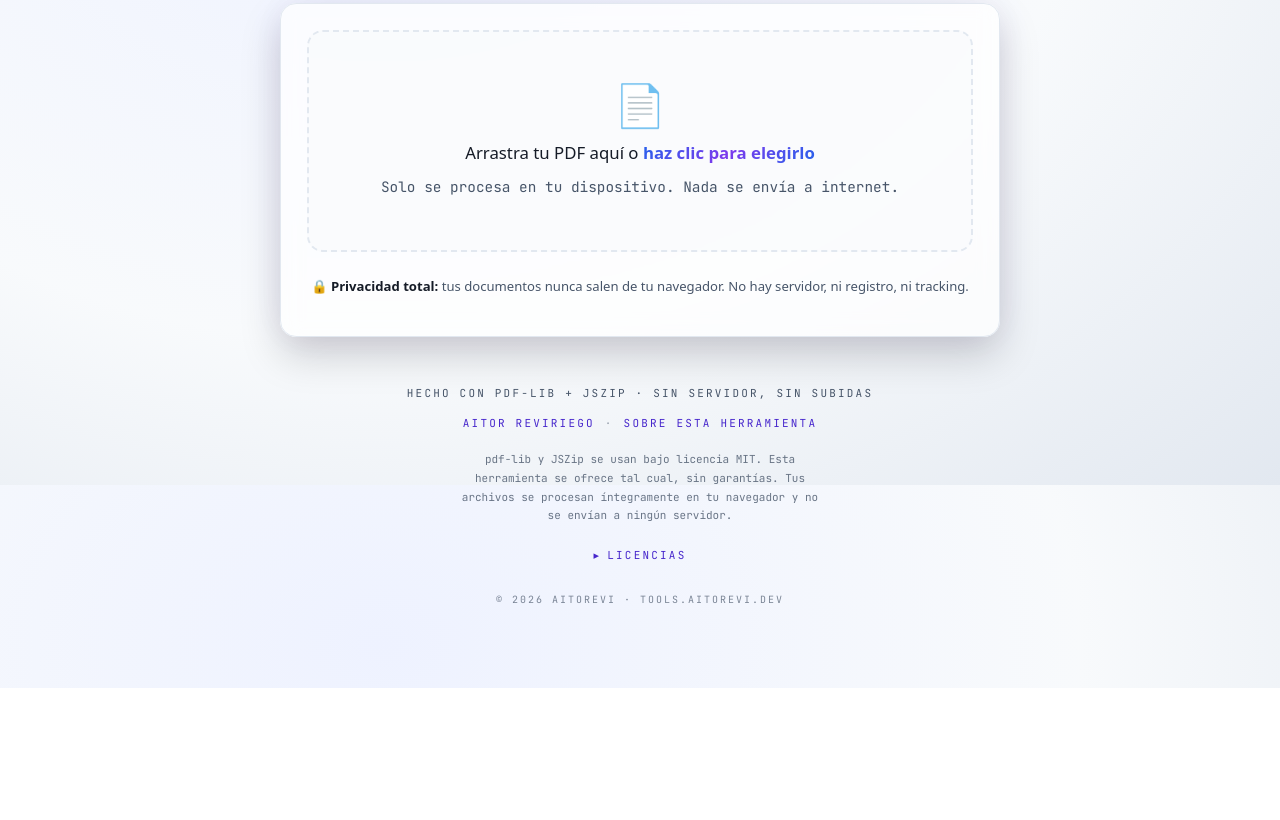
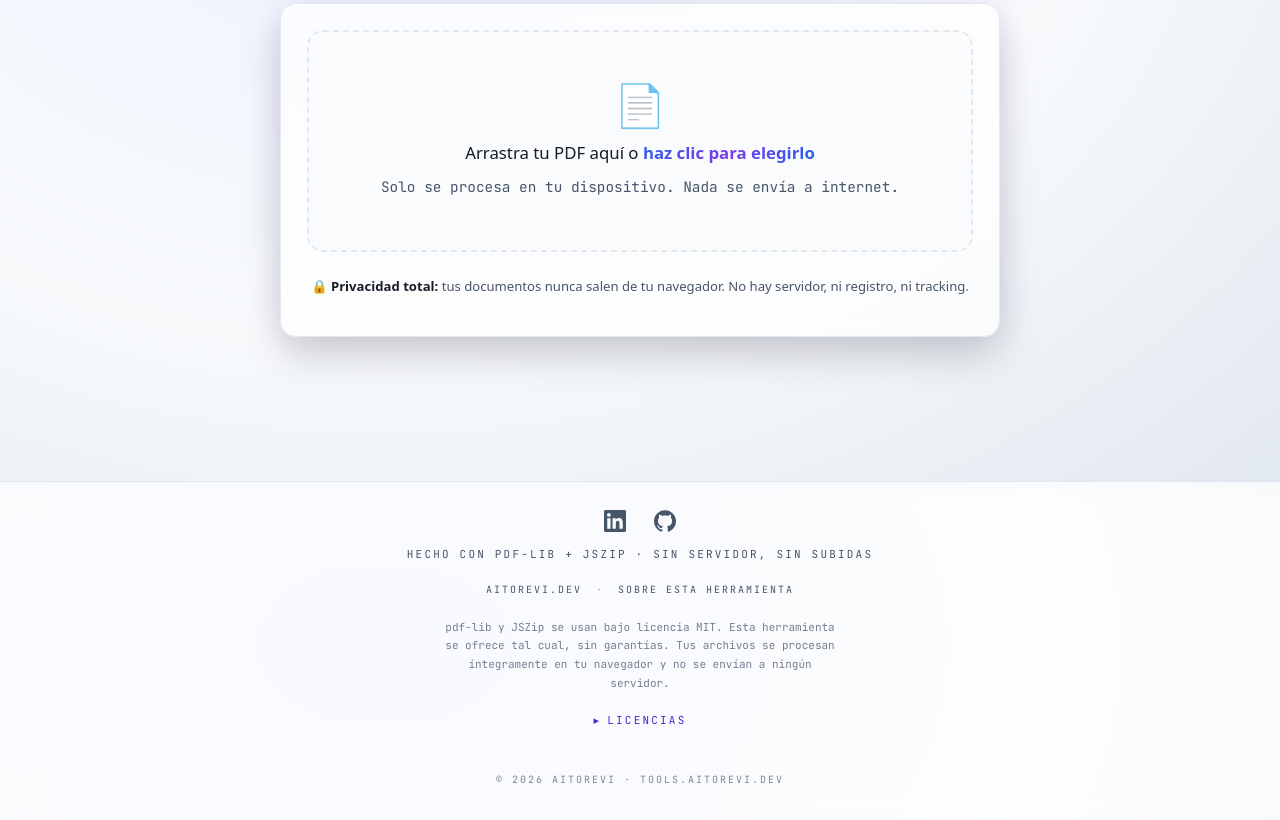
Before and after one commit to aitorevi/aitorevi-tools, a plain HTML site: page index.html in a window 1280 px wide. Shown: the part 315-1135 px from the top of the page. Before the commit the page ends 1003 px from the top, so only its background shows below. Drawn offline with Linux system fonts and the light colour scheme.

Commit message:
style: footer como barra a todo el ancho con iconos sociales
Reestructura el footer al formato del de aitorevi.dev: barra full-width con
borde superior y backdrop-blur, fila de iconos sociales (LinkedIn y GitHub
en SVG inline, sin dependencias) y filas mono centradas. Mantiene el aviso
legal, el <details> de licencias y el copyright. Saca el footer fuera de
<main> para que ocupe todo el ancho.

```diff
--- a/index.html
+++ b/index.html
@@ -261,33 +261,51 @@
     .privacy { margin-top: 24px; text-align: center; font-size: .82rem; color: rgb(var(--muted)); }
     .privacy strong { color: rgb(var(--fg)); }
 
-    /* Footer — mismo lenguaje que el footer de aitorevi.dev (mono, uppercase, tracking) */
-    footer {
-      margin-top: 48px; text-align: center;
+    /* ── Footer — barra a todo el ancho, como aitorevi.dev ── */
+    .site-footer {
+      margin-top: 64px; width: 100%;
+      display: flex; flex-direction: column; align-items: center; gap: 14px;
+      padding: 28px 20px 32px;
+      background: rgb(var(--surface) / 0.6);
+      backdrop-filter: blur(10px);
+      border-top: 1px solid rgb(var(--border));
       font-family: "JetBrains Mono", ui-monospace, monospace;
       color: rgb(var(--muted));
     }
-    footer a { color: rgb(var(--accent)); text-decoration: none; }
-    footer a:hover { text-decoration: underline; }
+    .site-footer a { color: inherit; text-decoration: none; }
+
+    /* Iconos sociales (fila superior, como en la web) */
+    .foot-social { display: flex; align-items: center; gap: 28px; }
+    .foot-social a {
+      display: inline-flex; color: rgb(var(--muted));
+      transition: color .2s ease, transform .2s ease;
+    }
+    .foot-social a:hover { color: rgb(var(--accent)); transform: translateY(-1px); }
+    .foot-social a:focus-visible { outline: 3px solid rgb(var(--accent)); outline-offset: 3px; border-radius: 6px; }
+    .foot-social svg { width: 22px; height: 22px; }
 
     .foot-line {
-      margin: 0 0 12px; font-size: 11px;
-      text-transform: uppercase; letter-spacing: 0.2em;
+      margin: 0; font-size: 11px;
+      text-transform: uppercase; letter-spacing: 0.2em; text-align: center;
     }
-    .foot-links {
-      margin: 0 0 18px; display: flex; flex-wrap: wrap;
-      align-items: center; justify-content: center; gap: 10px;
-      font-size: 11px; text-transform: uppercase; letter-spacing: 0.2em;
+    .foot-nav {
+      display: flex; flex-wrap: wrap; align-items: center; justify-content: center; gap: 6px 8px;
+      font-size: 10px; text-transform: uppercase; letter-spacing: 0.2em;
     }
-    .foot-links .sep { opacity: .5; user-select: none; }
+    .foot-nav a {
+      padding: 4px 6px; color: rgb(var(--muted));
+      transition: color .2s ease;
+    }
+    .foot-nav a:hover { color: rgb(var(--accent)); }
+    .foot-nav .sep { opacity: .5; user-select: none; }
 
     /* Aviso legal / atribución: secundario y discreto (sin uppercase para legibilidad) */
     .foot-legal {
-      max-width: 54ch; margin: 0 auto 16px;
-      font-size: 11px; line-height: 1.7; opacity: .8;
+      max-width: 60ch; margin: 2px auto 0; text-align: center;
+      font-size: 11px; line-height: 1.7; opacity: .75;
     }
 
-    details.licenses { max-width: 60ch; margin: 0 auto; text-align: left; }
+    details.licenses { max-width: 62ch; margin: 0 auto; text-align: left; }
     details.licenses > summary {
       list-style: none; cursor: pointer; text-align: center; user-select: none;
       font-size: 11px; text-transform: uppercase; letter-spacing: 0.2em;
@@ -394,14 +412,25 @@
       </p>
     </section>
 
-    <footer>
+  </main>
+
+  <footer class="site-footer">
+    <div class="foot-social">
+      <a href="https://es.linkedin.com/in/aitor-reviriego-amor" target="_blank" rel="noopener noreferrer" aria-label="LinkedIn de Aitor Reviriego">
+        <svg viewBox="0 0 24 24" fill="currentColor" aria-hidden="true"><path d="M20.447 20.452h-3.554v-5.569c0-1.328-.027-3.037-1.852-3.037-1.853 0-2.136 1.445-2.136 2.939v5.667H9.351V9h3.414v1.561h.046c.477-.9 1.637-1.85 3.37-1.85 3.601 0 4.267 2.37 4.267 5.455v6.286zM5.337 7.433a2.062 2.062 0 0 1-2.063-2.065 2.064 2.064 0 1 1 2.063 2.065zm1.782 13.019H3.555V9h3.564v11.452zM22.225 0H1.771C.792 0 0 .774 0 1.729v20.542C0 23.227.792 24 1.771 24h20.451C23.2 24 24 23.227 24 22.271V1.729C24 .774 23.2 0 22.225 0z"/></svg>
+      </a>
+      <a href="https://github.com/aitorevi" target="_blank" rel="noopener noreferrer" aria-label="GitHub de Aitor Reviriego">
+        <svg viewBox="0 0 24 24" fill="currentColor" aria-hidden="true"><path d="M12 .297c-6.63 0-12 5.373-12 12 0 5.303 3.438 9.8 8.205 11.385.6.113.82-.258.82-.577 0-.285-.01-1.04-.015-2.04-3.338.724-4.042-1.61-4.042-1.61C4.422 18.07 3.633 17.7 3.633 17.7c-1.087-.744.084-.729.084-.729 1.205.084 1.838 1.236 1.838 1.236 1.07 1.835 2.809 1.305 3.495.998.108-.776.417-1.305.76-1.605-2.665-.305-5.467-1.334-5.467-5.931 0-1.311.469-2.381 1.236-3.221-.124-.303-.535-1.524.117-3.176 0 0 1.008-.322 3.301 1.23.957-.266 1.983-.399 3.003-.404 1.02.005 2.047.138 3.006.404 2.291-1.552 3.297-1.23 3.297-1.23.653 1.653.242 2.874.118 3.176.77.84 1.235 1.91 1.235 3.221 0 4.609-2.807 5.624-5.479 5.921.43.372.823 1.102.823 2.222 0 1.606-.014 2.898-.014 3.293 0 .322.216.694.825.576C20.565 22.092 24 17.592 24 12.297c0-6.627-5.373-12-12-12"/></svg>
+      </a>
+    </div>
+
     <p class="foot-line">Hecho con pdf-lib + JSZip · sin servidor, sin subidas</p>
 
-      <p class="foot-links">
-        <a href="https://www.aitorevi.dev" target="_blank" rel="noopener">Aitor Reviriego</a>
+    <nav class="foot-nav" aria-label="Enlaces del pie">
+      <a href="https://www.aitorevi.dev" target="_blank" rel="noopener">aitorevi.dev</a>
       <span class="sep" aria-hidden="true">·</span>
       <a href="https://www.aitorevi.dev/work/pdf-separator" target="_blank" rel="noopener">Sobre esta herramienta</a>
-      </p>
+    </nav>
 
     <p class="foot-legal">
         pdf-lib y JSZip se usan bajo licencia MIT. Esta herramienta se ofrece tal cual,
@@ -438,7 +467,6 @@
 
     <p class="foot-copy">© 2026 aitorevi · tools.aitorevi.dev</p>
   </footer>
-  </main>
 
   <!-- Librerías vendorizadas (versión pineada, sin CDN externo) -->
   <script src="/vendor/pdf-lib.min.js"></script>
```
Lines whose indentation alone changed are shown as unchanged.
